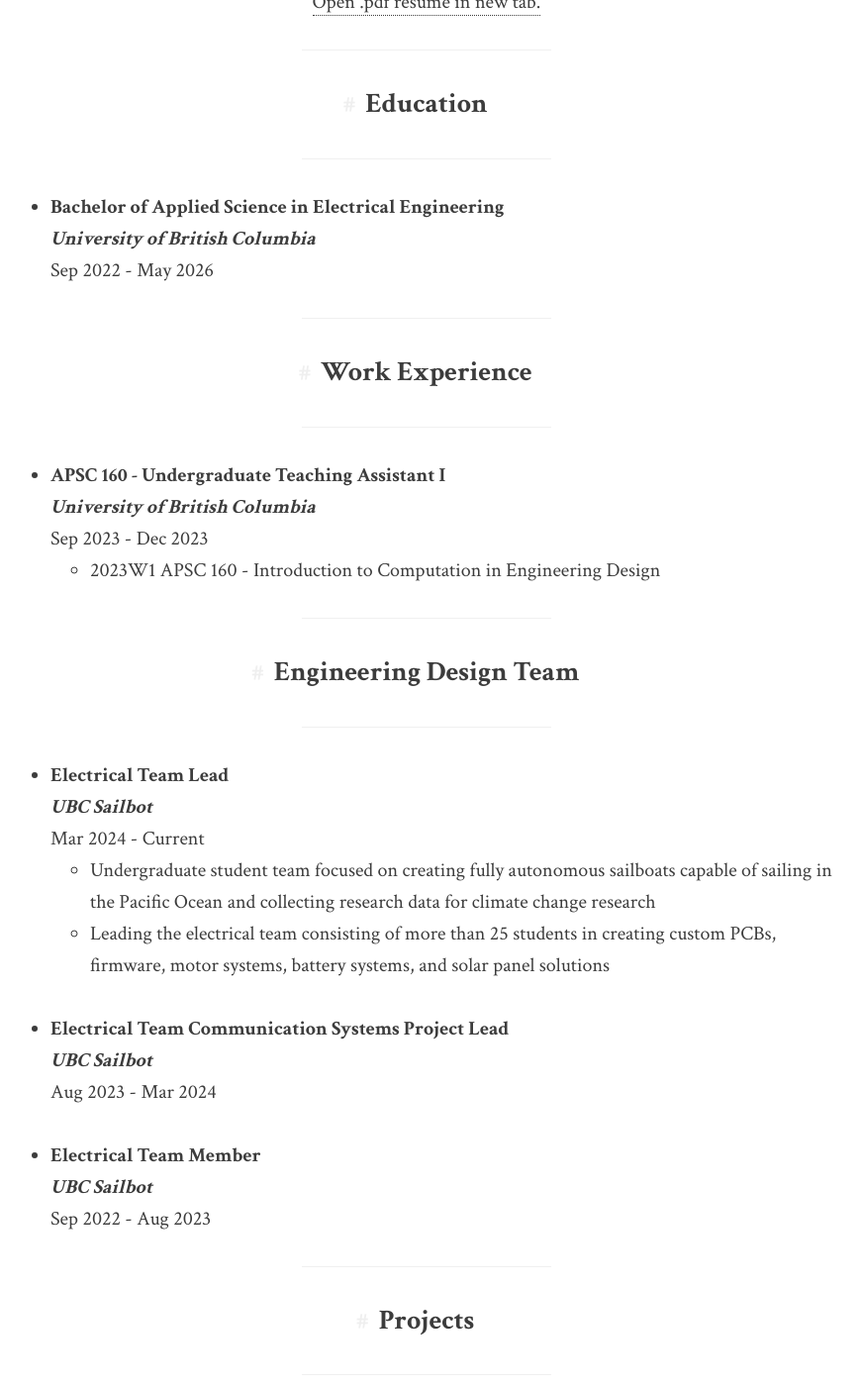
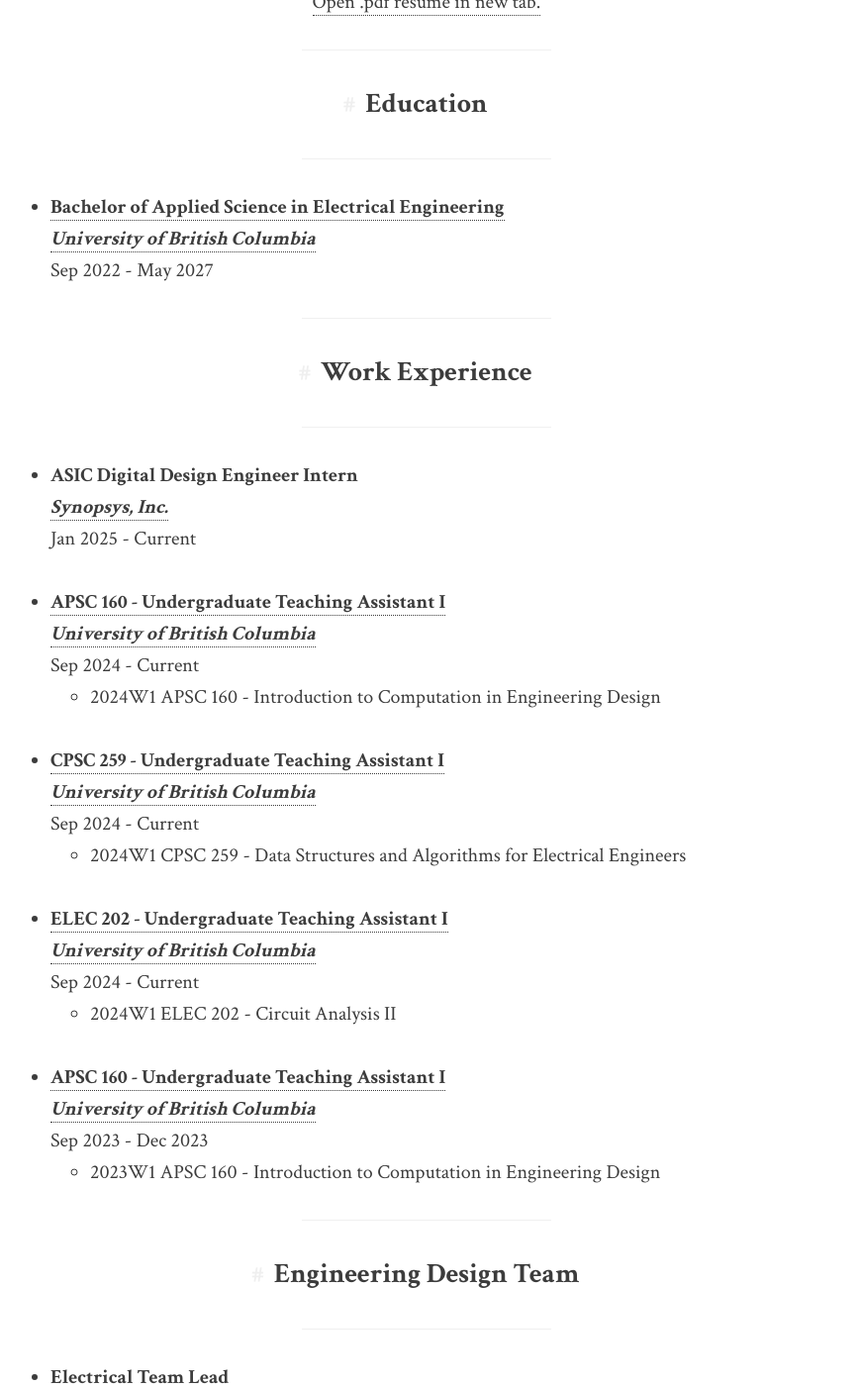
Before and after one commit to shihlings/website, a Jekyll site: the page built from resume/index.md, in a window 1280 px wide and 1400 px high, scrolled down 361 px. Shown: the whole window at 99% size, without its empty margins (209-1079 px from the left). Built offline with Jekyll 4.4.1, drawn with Linux system fonts in a browser that asks for light colours; some of the changed text lies outside the part shown.

Commit message:
update new experiences 2025

```diff
--- a/resume/index.md
+++ b/resume/index.md
@@ -7,40 +7,48 @@ navbar_title: Resume
 {:style="text-align:center;"}
 
 <hr><center><h2>Education</h2></center><hr>
-- **Bachelor of Applied Science in Electrical Engineering** <br>
-  **_University of British Columbia_** <br>
-  Sep 2022 - May 2026
+- [**Bachelor of Applied Science in Electrical Engineering**](https://ece.ubc.ca/undergraduates/programs/electrical-engineering-program/){:target="_blank"} <br>
+  [**_University of British Columbia_**](https://www.ubc.ca/){:target="_blank"} <br>
+  Sep 2022 - May 2027
 
 <hr><center><h2>Work Experience</h2></center><hr>
-<!--
-- **APSC 160 - Undergraduate Teaching Assistant I** <br>
-  **_University of British Columbia_** <br>
-  Sep 2024 - Dec 2024 <br>
+- **ASIC Digital Design Engineer Intern** <br>
+  [**_Synopsys, Inc._**](https://www.synopsys.com/){:target="_blank"} <br>
+  Jan 2025 - Current <br>
+
+- [**APSC 160 - Undergraduate Teaching Assistant I**](https://vancouver.calendar.ubc.ca/course-descriptions/courses/apscv-160-introduction-computation-engineering-design){:target="_blank"} <br>
+  [**_University of British Columbia_**](https://www.ubc.ca/){:target="_blank"} <br>
+  Sep 2024 - Current <br>
   - 2024W1 APSC 160 - Introduction to Computation in Engineering Design<br><br>
 
-- **CPSC 259 - Undergraduate Teaching Assistant I** <br>
-  **_University of British Columbia_** <br>
-  Sep 2024 - Dec 2024 <br>
+- [**CPSC 259 - Undergraduate Teaching Assistant I**](https://vancouver.calendar.ubc.ca/course-descriptions/courses/cpscv-259-data-structures-and-algorithms-electrical-engineers){:target="_blank"} <br>
+  [**_University of British Columbia_**](https://www.ubc.ca/){:target="_blank"} <br>
+  Sep 2024 - Current <br>
   - 2024W1 CPSC 259 - Data Structures and Algorithms for Electrical Engineers<br><br>
--->
-- **APSC 160 - Undergraduate Teaching Assistant I** <br>
-  **_University of British Columbia_** <br>
+
+- [**ELEC 202 - Undergraduate Teaching Assistant I**](https://vancouver.calendar.ubc.ca/course-descriptions/courses/elecv-202-circuit-analysis-ii){:target="_blank"} <br>
+  [**_University of British Columbia_**](https://www.ubc.ca/){:target="_blank"} <br>
+  Sep 2024 - Current <br>
+  - 2024W1 ELEC 202 - Circuit Analysis II<br><br>
+
+- [**APSC 160 - Undergraduate Teaching Assistant I**](https://vancouver.calendar.ubc.ca/course-descriptions/courses/apscv-160-introduction-computation-engineering-design){:target="_blank"} <br>
+  [**_University of British Columbia_**](https://www.ubc.ca/){:target="_blank"} <br>
   Sep 2023 - Dec 2023 <br>
   - 2023W1 APSC 160 - Introduction to Computation in Engineering Design
 
 <hr><center><h2>Engineering Design Team</h2></center><hr>
 - **Electrical Team Lead** <br>
-  **_UBC Sailbot_** <br>
-  Mar 2024 - Current
+  [**_UBC Sailbot_**](/portfolio/2024/UBC-Sailbot) <br>
+  Mar 2024 - Oct 2024
   - Undergraduate student team focused on creating fully autonomous sailboats capable of sailing in the Pacific Ocean and collecting research data for climate change research
   - Leading the electrical team consisting of more than 25 students in creating custom PCBs, firmware, motor systems, battery systems, and solar panel solutions<br><br>
 
 - **Electrical Team Communication Systems Project Lead** <br>
-  **_UBC Sailbot_** <br>
+  [**_UBC Sailbot_**](/portfolio/2024/UBC-Sailbot) <br>
   Aug 2023 - Mar 2024
   <br><br>
 - **Electrical Team Member** <br>
-  **_UBC Sailbot_** <br>
+  [**_UBC Sailbot_**](/portfolio/2024/UBC-Sailbot) <br>
   Sep 2022 - Aug 2023
 
 <hr><center><h2>Projects</h2></center><hr>
@@ -56,23 +64,19 @@ hardware accelerator written with VHDL and SystemVerilog for the DE1-SoC<br>
   - [See in Portfolio page](/portfolio/2024/rc4-decoder) <br><br>
 
 - **Simple RISC CPU**<br>
-  Jun 2024 <br>
+  Dec 2023 <br>
   - A RISC CPU written in SystemVerilog based on a custom architecture that can run up to 119 MHz <br>
   - Ranked 5th among 315 students and achieved a 2.006 geometric mean speedup compared to the reference CPU <br><br>
 
 <hr><center><h2>Awards</h2></center><hr>
 <table style="margin-left: auto; margin-right: auto;width: 85%">
     <tr>
-        <td>2023W Dean’s Honour List</td>
-        <td><center>2024</center></td>
+        <td>Dean’s Honour List</td>
+        <td><center>2023, 2024</center></td>
     </tr>
     <tr>
         <td>Rogers Communication Inc Scholarship</td>
         <td><center>2024</center></td>
-    </tr>
-    <tr>
-        <td>2022W Dean’s Honour List</td>
-        <td><center>2023</center></td>
     </tr>
     <tr>
         <td>Outstanding International Student Award</td>
```
Also changed, not shown: index.md (+3 -1 lines), portfolio/_posts/2024-12-31-UBC-Sailbot.md (renamed from portfolio/_posts/2024-07-17-UBC-Sailbot.md, +3 -4 lines), portfolio/index.md (line endings or trailing spaces).
